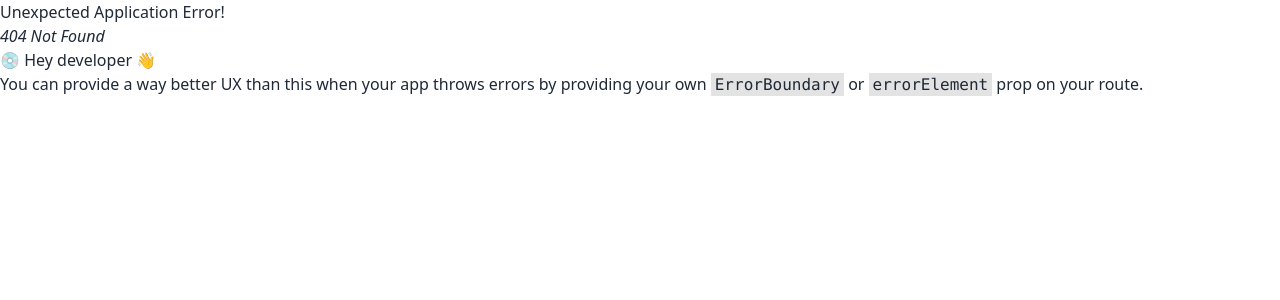
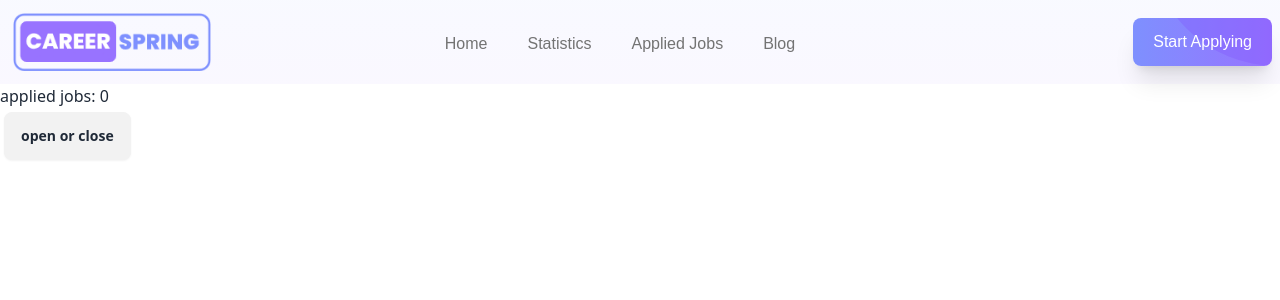
Before and after one commit to Jisan-Dev/M47-Career-Spring, a React (Vite) app: page /applied in a window 1280 px wide. Before the commit this address had no page. Shown: the top 300 px of the page. Built offline with nearby package versions, Linux system fonts and the light colour scheme; a web font is replaced by a local one.

Commit message:
added a 'applied' page without proper UI but with required functions

```diff
--- a/src/components/header/index.jsx
+++ b/src/components/header/index.jsx
@@ -19,7 +19,9 @@ const Header = () => {
                   Home
                 </NavLink>
                 <NavLink className="mr-10">Statistics</NavLink>
-                <NavLink className="mr-10">Applied Jobs</NavLink>
+                <NavLink to={'/applied'} className="mr-10">
+                  Applied Jobs
+                </NavLink>
                 <NavLink className="mr-10">Blog</NavLink>
               </ul>
             </div>
@@ -29,9 +31,13 @@ const Header = () => {
           </div>
           <div className="navbar-center hidden lg:flex ">
             <ul className="font-gsans text-base font-medium flex text-neutral-500">
-              <NavLink className="mr-10 pt-1">Home</NavLink>
+              <NavLink to={'/'} className="mr-10 pt-1">
+                Home
+              </NavLink>
               <NavLink className="mr-10 pt-1">Statistics</NavLink>
-              <NavLink className="mr-10 pt-1">Applied Jobs</NavLink>
+              <NavLink to={'/applied'} className="mr-10 pt-1">
+                Applied Jobs
+              </NavLink>
               <NavLink className="mr-10 pt-1">Blog</NavLink>
             </ul>
           </div>
--- a/src/main.jsx
+++ b/src/main.jsx
@@ -5,6 +5,7 @@ import { createBrowserRouter, RouterProvider } from 'react-router-dom';
 import Root from './pages/Root';
 import Homepage from './pages/homepage';
 import JobDetails from './pages/job-details';
+import Applied from './pages/applied';
 
 const router = createBrowserRouter([
   {
@@ -18,7 +19,12 @@ const router = createBrowserRouter([
       {
         path: '/jobs/:id',
         element: <JobDetails />,
-        loader: () => fetch('../jobs.json'), //this approach is just for practice purpose. Usually we don't load all data instead we load only specific data
+        loader: () => fetch('/jobs.json'), //this approach is just for practice purpose. Usually we don't load all data instead we load only specific data
+      },
+      {
+        path: '/applied',
+        element: <Applied />,
+        loader: () => fetch('/jobs.json'), //this approach is just for practice purpose. Usually we don't load all data instead we load only specific data
       },
     ],
   },
--- /dev/null
+++ b/src/pages/applied/index.jsx
@@ -0,0 +1,60 @@
+import { useLoaderData } from 'react-router-dom';
+import { getStoredJobApplications } from '../../utils/localstorage';
+import { useEffect, useState } from 'react';
+
+const Applied = () => {
+  const jobs = useLoaderData();
+
+  const [displayJobs, setDisplayJobs] = useState([]);
+  const [appliedJobs, setAppliedJobs] = useState([]);
+
+  useEffect(() => {
+    const storedJobsIds = getStoredJobApplications();
+    if (jobs && storedJobsIds) {
+      const jobsApplied = jobs.filter((job) => storedJobsIds.includes(job.id));
+      setAppliedJobs(jobsApplied);
+      setDisplayJobs(jobsApplied);
+    }
+  }, [jobs]);
+
+  const handleFilter = (filter) => {
+    if (filter === 'remote') {
+      const remote = appliedJobs.filter((job) => job.remote_or_onsite === 'Remote');
+      setDisplayJobs(remote);
+    } else if (filter === 'onsite') {
+      const onsite = appliedJobs.filter((job) => job.remote_or_onsite === 'Onsite');
+      setDisplayJobs(onsite);
+    } else if (filter === 'all') {
+      setDisplayJobs(appliedJobs);
+    }
+  };
+  return (
+    <div>
+      <h2>applied jobs: {displayJobs.length} </h2>
+      <details className="dropdown">
+        <summary className="m-1 btn">open or close</summary>
+        <ul className="p-2 shadow menu dropdown-content z-[1] bg-base-100 rounded-box w-52">
+          <li onClick={() => handleFilter('all')}>
+            <a>All</a>
+          </li>
+          <li onClick={() => handleFilter('onsite')}>
+            <a>Onsite</a>
+          </li>
+          <li onClick={() => handleFilter('remote')}>
+            <a>Remote</a>
+          </li>
+        </ul>
+      </details>
+      {displayJobs.map((job) => (
+        <div key={job.id} className="border border-green-400">
+          <h3>{job.company_name}</h3>
+          <p>
+            {job.job_title} : {job.remote_or_onsite}
+          </p>
+        </div>
+      ))}
+    </div>
+  );
+};
+
+export default Applied;
--- a/src/pages/job-details/index.jsx
+++ b/src/pages/job-details/index.jsx
@@ -18,9 +18,9 @@ const JobDetails = () => {
 
   const handleApply = async () => {
     const storedIds = getStoredJobApplications();
-    const storedId = storedIds.some((storedId) => storedId === id);
+    const storedId = storedIds.some((storedId) => storedId === Number(id));
     if (!storedId) {
-      setStoredJobApplications(id);
+      setStoredJobApplications(Number(id));
       toast.success('Application sent!');
     } else {
       toast.error('Application already sent!');
@@ -62,7 +62,7 @@ const JobDetails = () => {
             <div className="flex items-center gap-2 mb-8">
               <img src={calender} />
               <p className="text-neutral-500 font-semibold">
-                <strong className="text-zinc-700 font-semibold">Job Title :</strong> {job.salary}
+                <strong className="text-zinc-700 font-semibold">Job Title :</strong> {job.job_title}
               </p>
             </div>
             <h3 className="text-zinc-900 text-xl font-semibold mb-10">Contact Information</h3>
```
